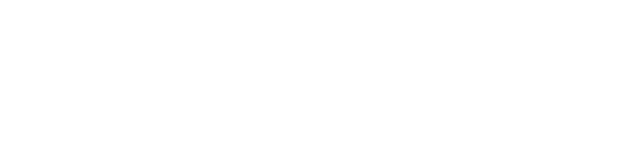
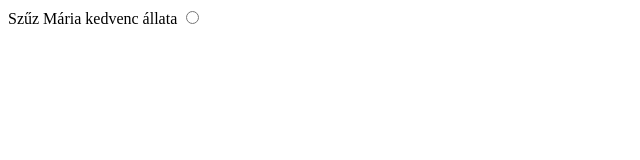
Before and after one commit to szabobotondckik/Allatok, a plain HTML site: page index.html in a window 1280 px wide. Shown: the whole page, without its empty margins (0-640 px from the left). Drawn offline with Linux system fonts and the light colour scheme.

Commit message:
Index szerkezstése

```diff
--- a/index.html
+++ b/index.html
@@ -6,6 +6,9 @@
     <title>Állatos Keresztrejtvény</title>
 </head>
 <body>
-
+    <form>
+        <label >Szűz Mária kedvenc állata</label>
+        <input type="radio">
+    </form>
 </body>
 </html>
```
